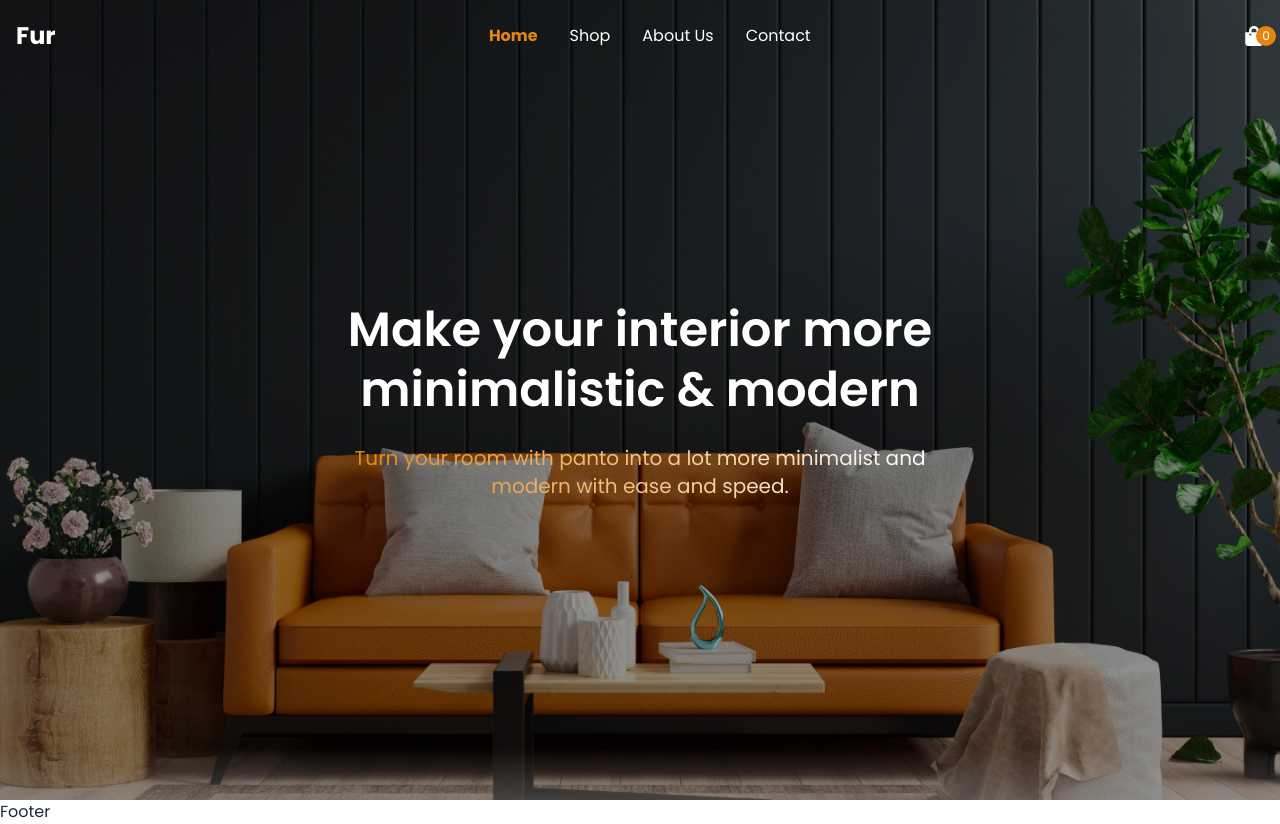
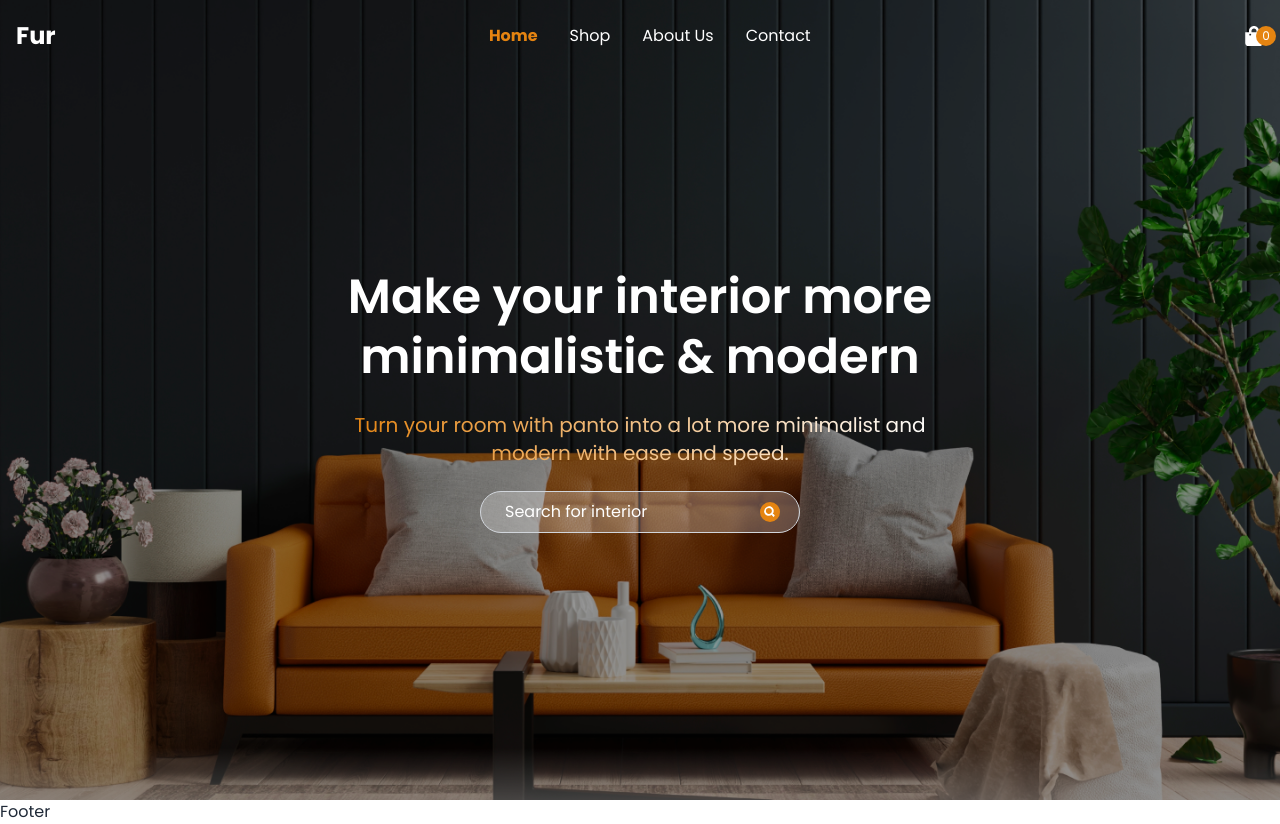
Before and after one commit to AshikurZaman01/Furniture-Landing-Page, a React (Vite) app: page / in a window 1280 px wide. Built offline with nearby package versions, Linux system fonts and the light colour scheme.

Commit message:
complete helo section

```diff
--- a/src/Components/Pages/Home/Hero/Hero.jsx
+++ b/src/Components/Pages/Home/Hero/Hero.jsx
@@ -1,7 +1,12 @@
 import { motion } from 'framer-motion';
 import bannerImage from '../../../../../src/assets/images/banner.png';
+import { FaSearch } from 'react-icons/fa';
+import { useState } from 'react';
+import Searchbar from './Searchbar';
 
 const Hero = () => {
+
+
     return (
         <div
             className="h-screen relative"
@@ -12,7 +17,6 @@ const Hero = () => {
                 backgroundRepeat: 'no-repeat',
             }}
         >
-
             <div className="absolute inset-0 bg-black bg-opacity-40"></div>
 
             <motion.div
@@ -39,6 +43,8 @@ const Hero = () => {
                     >
                         Turn your room with panto into a lot more minimalist and modern with ease and speed.
                     </motion.p>
+
+                    <Searchbar></Searchbar>
                 </div>
             </motion.div>
         </div>
--- /dev/null
+++ b/src/Components/Pages/Home/Hero/Searchbar.jsx
@@ -0,0 +1,21 @@
+import { FaSearch } from 'react-icons/fa'
+
+const Searchbar = () => {
+    return (
+        <div className="relative inline-block z-30 w-full md:w-auto">
+            <input
+                className="w-full md:w-80 px-6 py-2 bg-white/25 rounded-full border border-gray-300 focus:outline-none placeholder:text-white"
+                type="text"
+                placeholder="Search for interior"
+                aria-label="Search for interior"
+            />
+            <div>
+                <FaSearch
+                    className="absolute right-5 top-1/2 transform -translate-y-1/2 bg-primary rounded-full text-white text-xl p-1 cursor-pointer"
+                />
+            </div>
+        </div>
+    )
+}
+
+export default Searchbar
```
Also changed, not shown: src/index.css (line endings or trailing spaces).
